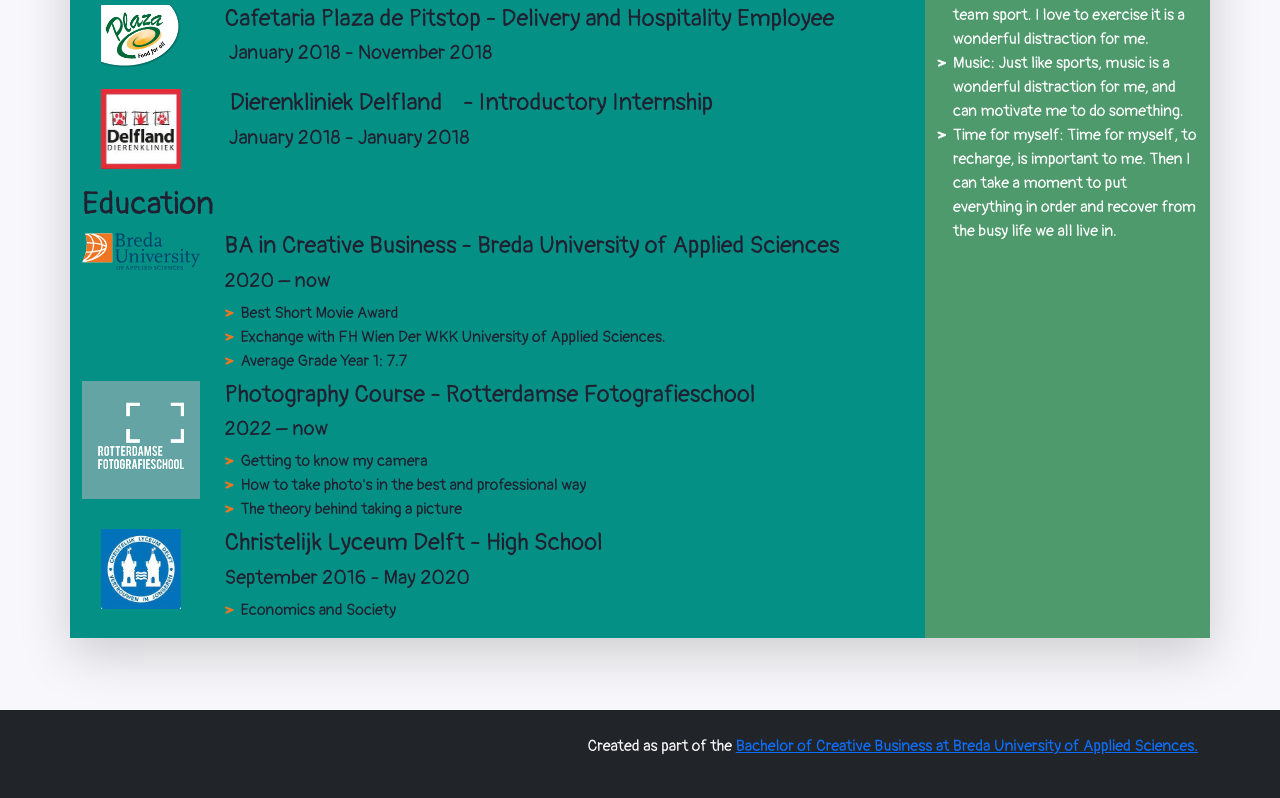
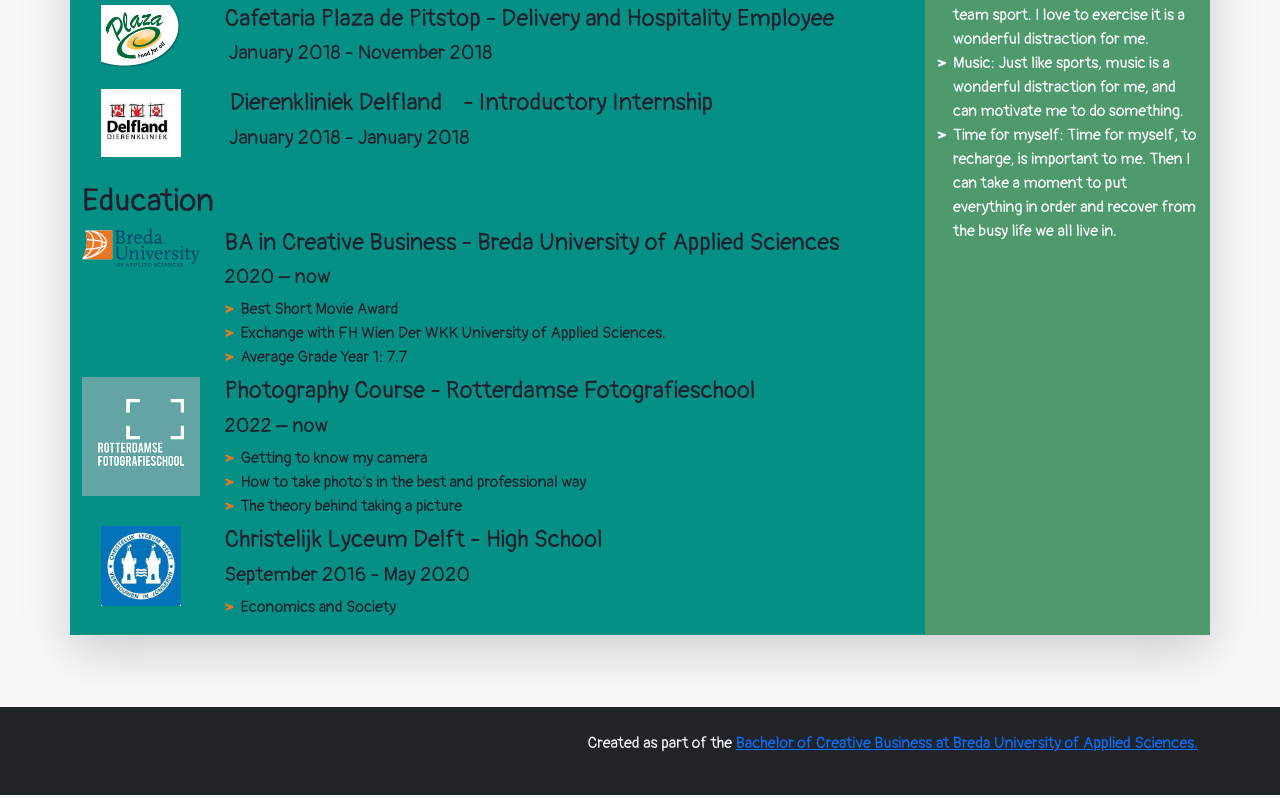
Before and after one commit to miloverhaar03/prj42022, a plain HTML site: page index.html in a window 1280 px wide. Shown: the part 1068-1866 px from the top of the page. Drawn offline with nearby package versions, Linux system fonts and the light colour scheme; a web font is replaced by a local one.

Commit message:
changed the picture

```diff
--- a/css/styles.css
+++ b/css/styles.css
@@ -64,3 +64,8 @@ body {
 	height: 1em;
 	flex-basis: 1.4em;
 }
+
+.biography-logo{
+	size: 150%;
+
+}
--- a/index.html
+++ b/index.html
@@ -173,7 +173,7 @@
 			 <li class="biography-item row mb-2">
                 <!-- We're using a grid inside a grid so we can align logos and text -->
                 <div class="logo-container col-3 col-sm-2 col-md-3 col-lg-2">
-                  <img class="biography-logo mw-100 d-block mx-auto" src="images/employers/dierenkliniek.jpeg" alt="Company logo" width="80">
+                  <img class="biography-logo mw-100 d-block mx-auto" src="images/employers/Hospital.jpeg" alt="Company logo" width="80">
                 </div>
                 <div class="biography-contents col-9 col-sm-10 col-md-9 col-lg-10">
                   <h4>&nbsp;Dierenkliniek Delfland&nbsp; &nbsp; - Introductory Internship</h4>
```
Also changed, not shown: images/employers/Hospital.jpeg (added), images/employers/delfland.png (added), 3 other files.
